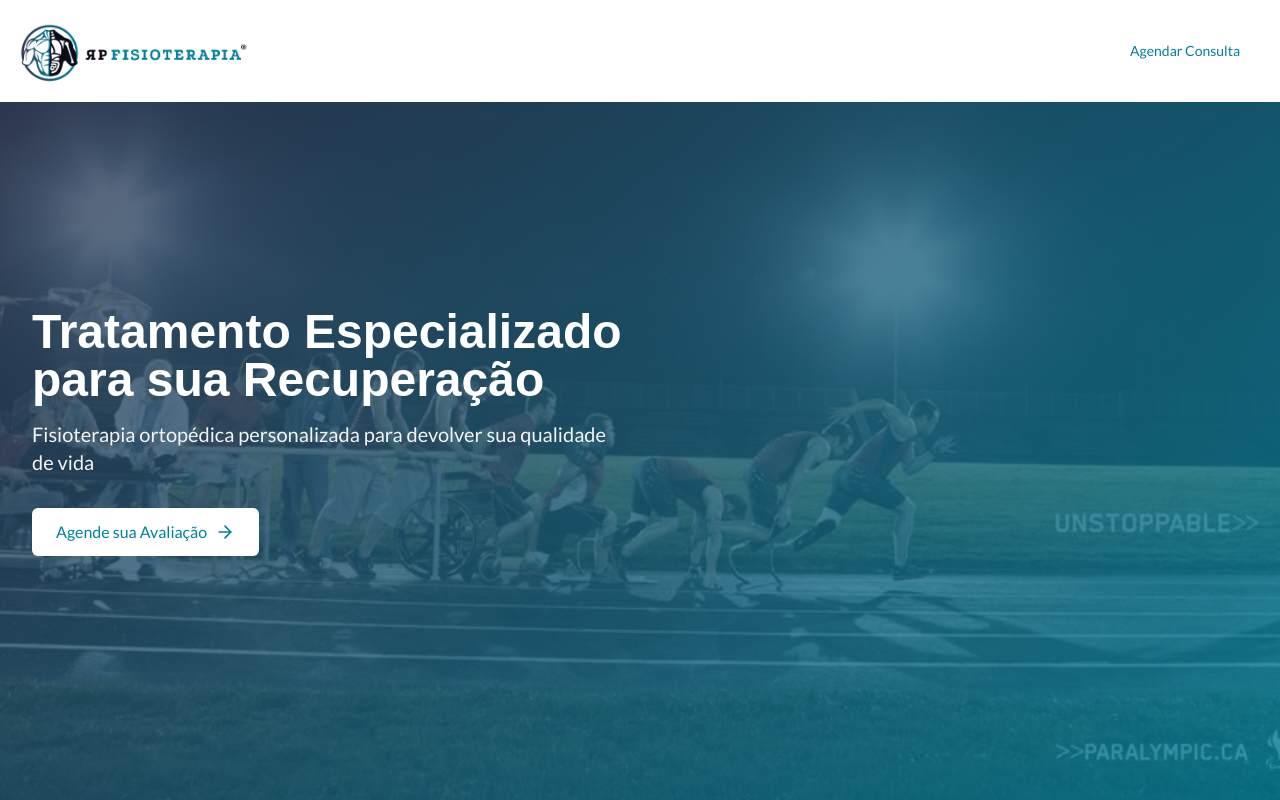
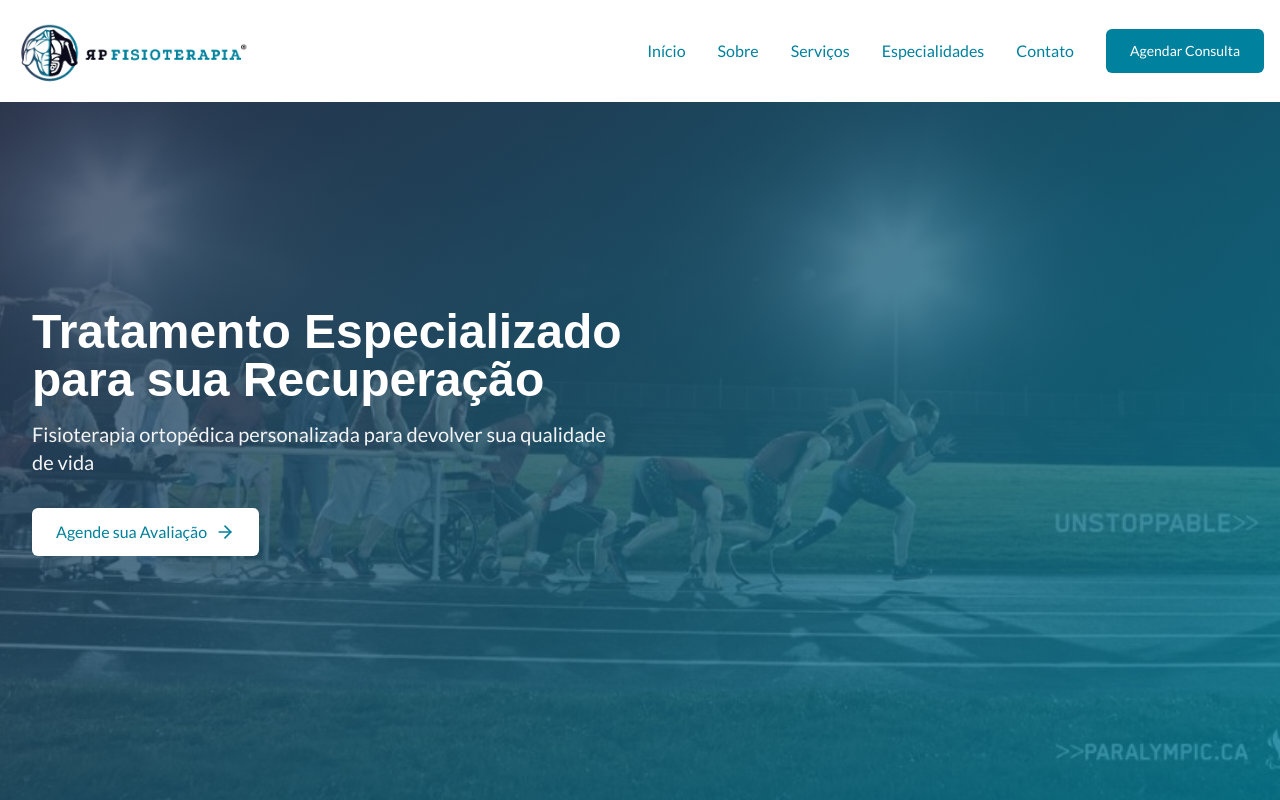
Before and after one commit to andregustavo1/rp-fisioterapia-onepage-69, a React (Vite) app: page / in a window 1280 px wide. Shown: the top 800 px of the page. Built offline with nearby package versions, Linux system fonts and the light colour scheme; a web font is replaced by a local one.

Commit message:
Fix: Header and CTA styles
Make the header text always black and the CTA button always blue with white text.

```diff
--- a/src/components/Header.tsx
+++ b/src/components/Header.tsx
@@ -32,13 +32,12 @@ const Header = () => {
     <header
       className={cn(
         'fixed top-0 left-0 right-0 z-50 transition-all duration-300 py-4',
-        scrolled
-          ? 'bg-white header-shadow py-3'
-          : 'bg-white text-primary'
+        scrolled ? 'bg-white header-shadow py-3' : 'bg-white',
+        'text-primary'
       )}
     >
       <div className="container mx-auto px-4 flex items-center justify-between">
-        <a href="#inicio" className={cn(scrolled ? "text-primary" : "text-white")}>
+        <a href="#inicio" className="text-primary">
           <img src="/lovable-uploads/logo.png" className="w-60" alt="" />
         </a>
 
@@ -47,10 +46,7 @@ const Header = () => {
             <li>
               <button
                 onClick={() => scrollToSection('inicio')}
-                className={cn(
-                  "font-medium transition-colors",
-                  scrolled ? "text-gray-800 hover:text-primary" : "text-white hover:text-gray-200"
-                )}
+                className="font-medium text-primary transition-colors hover:text-primary/80"
               >
                 Início
               </button>
@@ -58,10 +54,7 @@ const Header = () => {
             <li>
               <button
                 onClick={() => scrollToSection('sobre')}
-                className={cn(
-                  "font-medium transition-colors",
-                  scrolled ? "text-gray-800 hover:text-primary" : "text-white hover:text-gray-200"
-                )}
+                className="font-medium text-primary transition-colors hover:text-primary/80"
               >
                 Sobre
               </button>
@@ -69,10 +62,7 @@ const Header = () => {
             <li>
               <button
                 onClick={() => scrollToSection('servicos')}
-                className={cn(
-                  "font-medium transition-colors",
-                  scrolled ? "text-gray-800 hover:text-primary" : "text-white hover:text-gray-200"
-                )}
+                className="font-medium text-primary transition-colors hover:text-primary/80"
               >
                 Serviços
               </button>
@@ -80,10 +70,7 @@ const Header = () => {
             <li>
               <button
                 onClick={() => scrollToSection('especialidades')}
-                className={cn(
-                  "font-medium transition-colors",
-                  scrolled ? "text-gray-800 hover:text-primary" : "text-white hover:text-gray-200"
-                )}
+                className="font-medium text-primary transition-colors hover:text-primary/80"
               >
                 Especialidades
               </button>
@@ -91,10 +78,7 @@ const Header = () => {
             <li>
               <button
                 onClick={() => scrollToSection('contato')}
-                className={cn(
-                  "font-medium transition-colors",
-                  scrolled ? "text-gray-800 hover:text-primary" : "text-white hover:text-gray-200"
-                )}
+                className="font-medium text-primary transition-colors hover:text-primary/80"
               >
                 Contato
               </button>
@@ -104,10 +88,7 @@ const Header = () => {
                 href="https://wa.me/5511992992999"
                 target="_blank"
                 rel="noopener noreferrer"
-                className={cn(
-                  "btn text-sm",
-                  scrolled ? "btn-primary" : "bg-white text-primary hover:bg-gray-100"
-                )}
+                className="btn btn-primary text-sm text-white"
               >
                 Agendar Consulta
               </a>
@@ -120,10 +101,7 @@ const Header = () => {
             href="https://wa.me/5511992992999"
             target="_blank"
             rel="noopener noreferrer"
-            className={cn(
-              "btn text-sm py-2 px-4",
-              scrolled ? "btn-primary" : "bg-white text-primary hover:bg-gray-100"
-            )}
+            className="btn btn-primary text-sm py-2 px-4 text-white"
           >
             Agendar
           </a>
```
